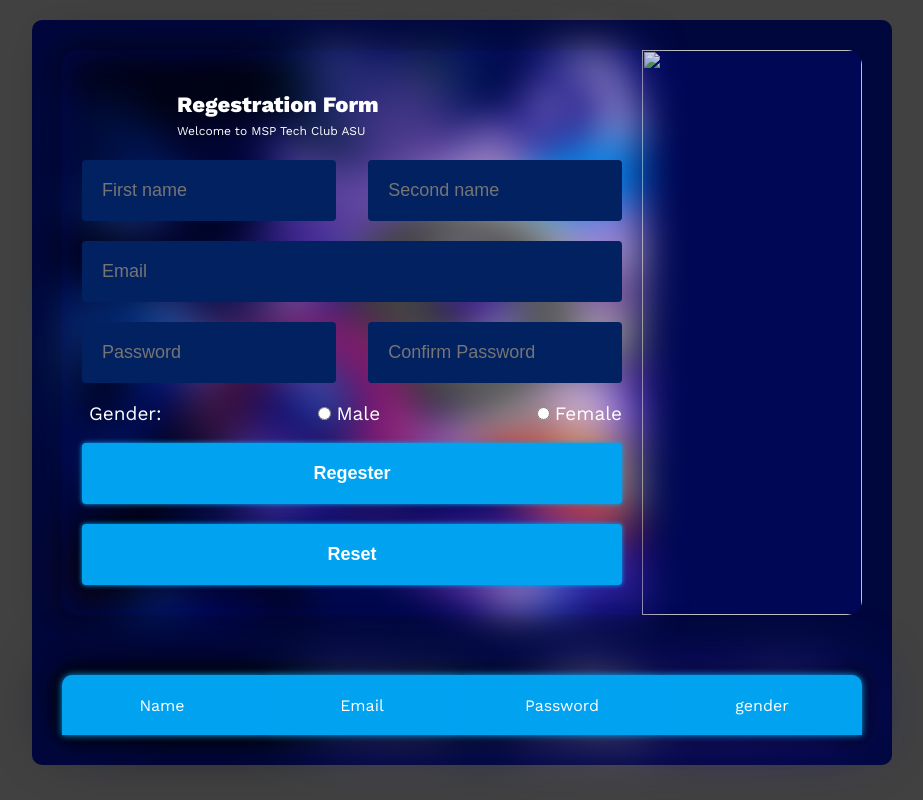
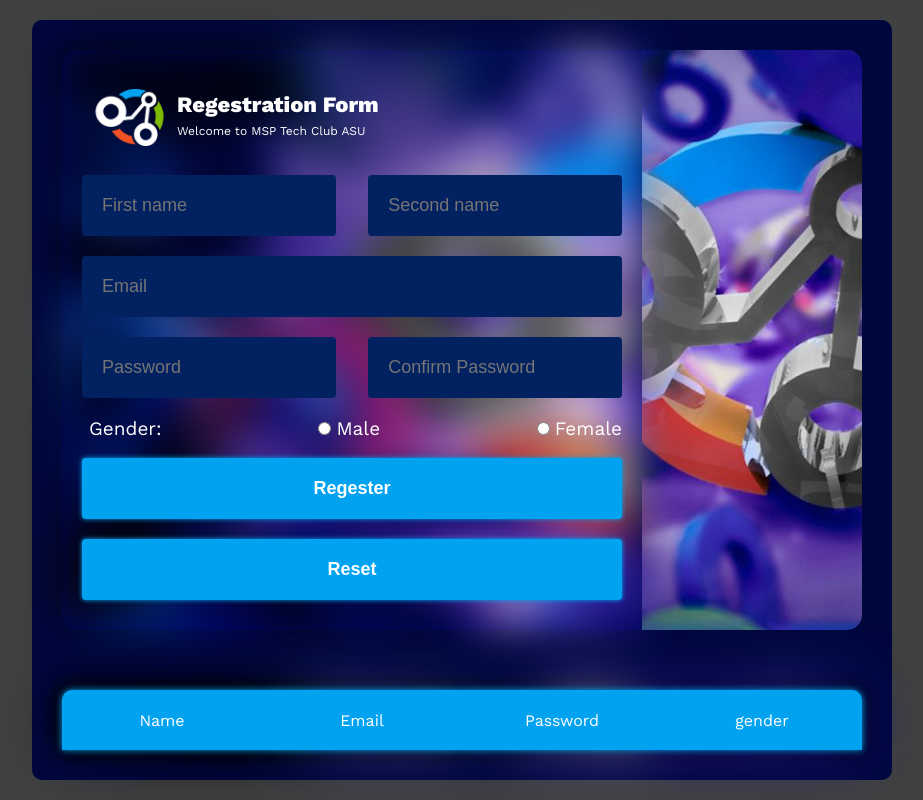
Before and after one commit to YoussefKhaledS/regstration_form, a plain HTML site: page index.html in a window 1280 px wide. Shown: the whole page, without its empty margins (178-1101 px from the left). Drawn offline with nearby package versions, Linux system fonts and the light colour scheme; the site is published under a folder, as on GitHub Pages, so addresses that start at the root find nothing; a web font is replaced by a local one.

Commit message:
Update index.html

```diff
--- a/index.html
+++ b/index.html
@@ -17,7 +17,7 @@
         <div class="container">
             <div class="left">
                 <div class="logo">
-                    <img class="img" src="/images/3a3535c97d93720e2b7cc95ea9469290.png" alt="">
+                    <img class="img" src="images/3a3535c97d93720e2b7cc95ea9469290.png" alt="">
                     <div class="text">
                         <h3>Regestration Form</h3>
                         <p>Welcome to MSP Tech Club ASU</p>
@@ -45,7 +45,7 @@
                 </form>
             </div>
             <div class="right">
-                <img src="/images/WhatsApp Image 2022-12-09 at 6.43.10 AM.jpeg" alt="">
+                <img src="images/WhatsApp Image 2022-12-09 at 6.43.10 AM.jpeg" alt="">
             </div>
         </div>
 
```
